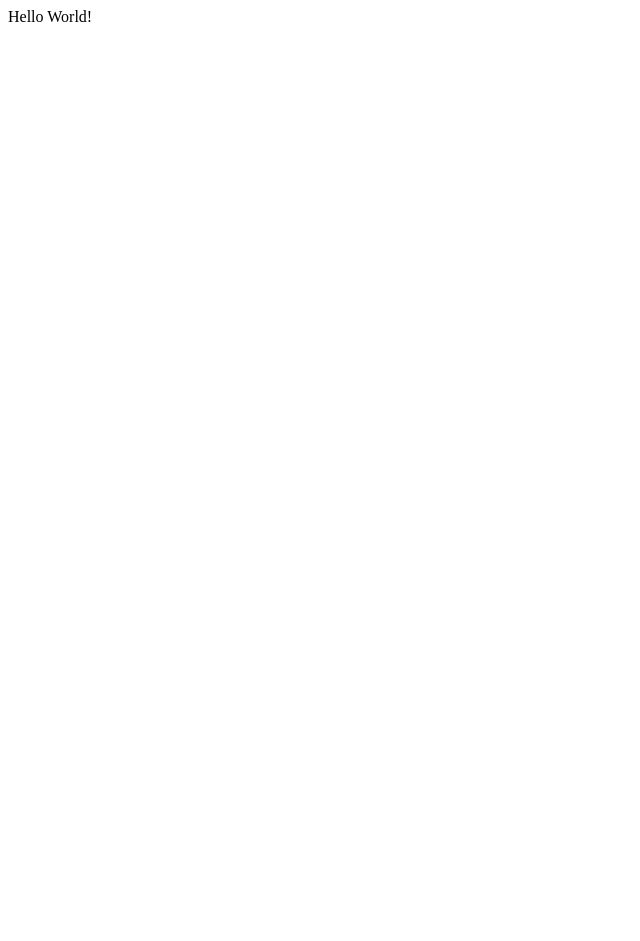
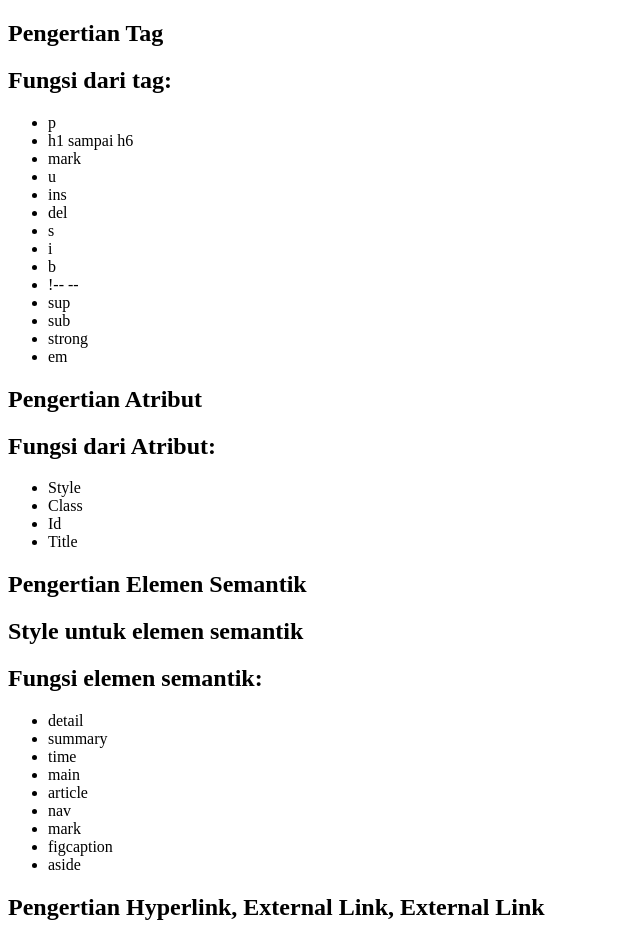
Before and after one commit to MikeTadnaa/miketadnaa.github.io, a plain HTML site: page index.html in a window 1280 px wide. Shown: the whole page, without its empty margins (0-640 px from the left). Before the commit the page ends 800 px from the top, so only its background shows below. Drawn offline with Linux system fonts and the light colour scheme.

Commit message:
update index

```diff
--- a/index.html
+++ b/index.html
@@ -9,7 +9,49 @@
 </head>
 <body>
     <section>
-        <div>Hello World!</div>
+        <div>
+            <h1>Pengertian Tag</h1>
+            <h1>Fungsi dari tag:</h1>
+            <ul>
+                <li>p</li>
+                <li>h1 sampai h6</li>
+                <li>mark</li>
+                <li>u</li>
+                <li>ins</li>
+                <li>del</li>
+                <li>s</li>
+                <li>i</li>
+                <li>b</li>
+                <li>!-- --</li>
+                <li>sup</li>
+                <li>sub</li>
+                <li>strong</li>
+                <li>em</li>
+            </ul>
+            <h1>Pengertian Atribut</h1>
+            <h1>Fungsi dari Atribut:</h1>
+            <ul>
+                <li>Style</li>
+                <li>Class</li>
+                <li>Id</li>
+                <li>Title</li>
+            </ul>
+            <h1>Pengertian Elemen Semantik</h1>
+            <h1>Style untuk elemen semantik</h1>
+            <h1>Fungsi elemen semantik:</h1>
+            <ul>
+                <li>detail</li>
+                <li>summary</li>
+                <li>time</li>
+                <li>main</li>
+                <li>article</li>
+                <li>nav</li>
+                <li>mark</li>
+                <li>figcaption</li>
+                <li>aside</li>
+            </ul>
+            <h1>Pengertian Hyperlink, External Link, External Link</h1>
+        </div>
     </section>
 </body>
 </html>
```
